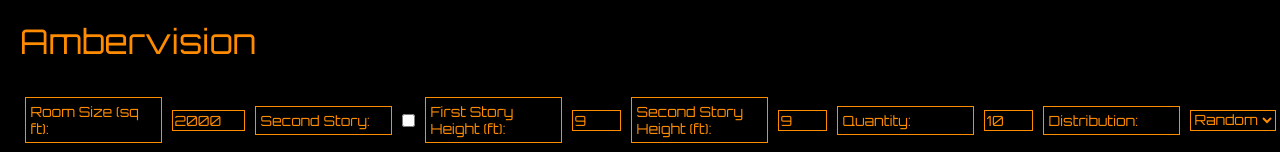
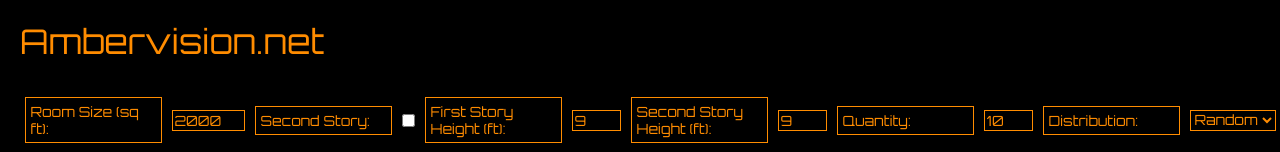
Before and after one commit to aealfred/ambr, a plain HTML site: page index.html in a window 1280 px wide. Shown: the top 152 px of the page. Drawn offline with nearby package versions, Linux system fonts and the light colour scheme.

Commit message:
Update index.html

```diff
--- a/index.html
+++ b/index.html
@@ -10,7 +10,7 @@
     <link rel="stylesheet" href="styles.css">
 </head>
 <body>
-    <div id="header">Ambervision</div>
+    <div id="header">Ambervision.net</div>
     <div id="controls">
         <label for="roomSize">Room Size (sq ft):</label>
         <input type="number" id="roomSize" value="2000" style="width: 67px;">
```
